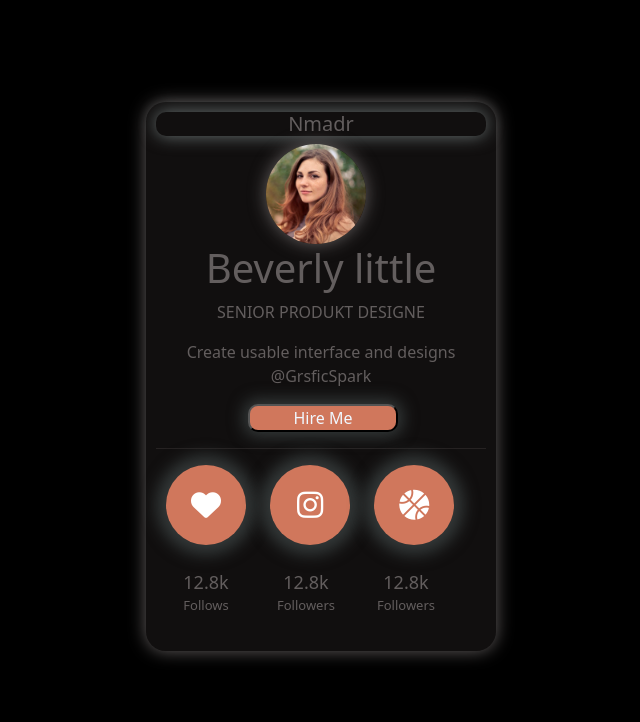
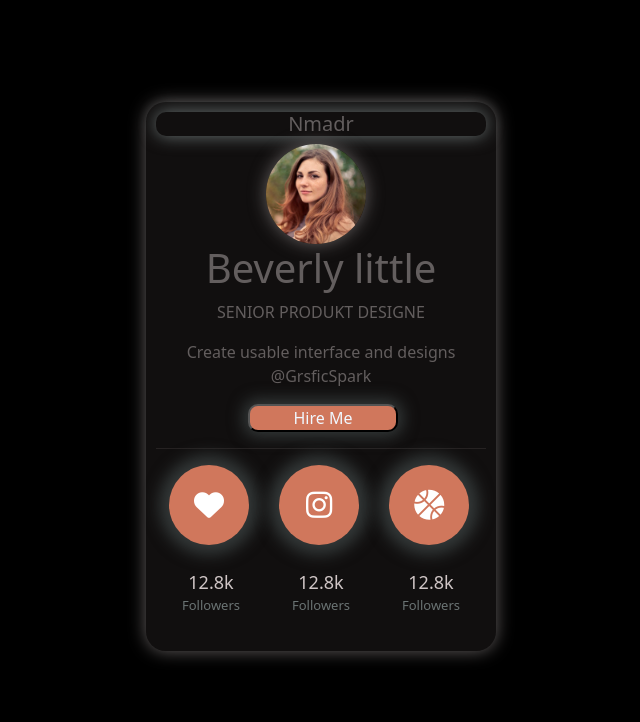
Before and after one commit to ZahriddinAlimov/Logotip, a plain HTML site: page index.html in a window 1280 px wide. Shown: the whole page, without its empty margins (319-959 px from the left). Drawn offline with Linux system fonts and the light colour scheme.

Commit message:
added new fail

```diff
--- a/index.html
+++ b/index.html
@@ -54,7 +54,7 @@
 
       <div class="follow">
         12.8k <br />
-        <p class="main">Follows</p>
+        <p class="main">Followers</p>
       </div>
       <div class="follow">
         12.8k <br />
--- a/style.css
+++ b/style.css
@@ -67,7 +67,7 @@ hr {
   height: 80px;
   text-align: center;
   box-shadow: 0 0 15px 10px rgb(51, 56, 56);
-  margin: 0 10px;
+  margin: 0 13px;
   border-radius: 50px;
   font-size: 30px;
   line-height: 80px;
@@ -93,12 +93,13 @@ hr {
   width: 80px;
   height: 150px;
   text-align: center;
-  margin: 0 10px;
-  color: rgb(99, 94, 94);
+  margin: 0 15px;
+  color: rgb(208, 198, 198);
   font-size: large;
 }
 .follow .main {
   font-size: small;
+  color: rgb(107, 116, 116);
 }
 .clr {
   clear: both;
```
